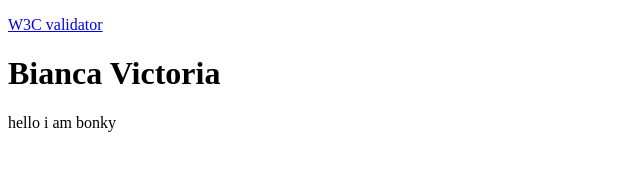
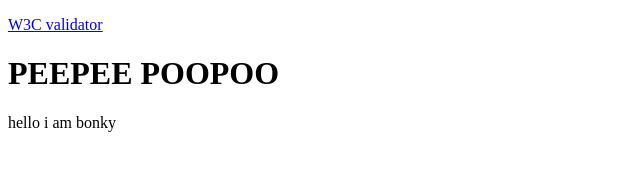
Before and after one commit to biancavictoria-illustrations/biancavictoria-illustrations, a plain HTML site: page index.html in a window 1280 px wide. Shown: the whole page, without its empty margins (0-640 px from the left). Drawn offline with Linux system fonts and the light colour scheme.

Commit message:
I CHANGED IT

```diff
--- a/index.html
+++ b/index.html
@@ -20,7 +20,7 @@ EMAIL: byvictor@uci.edu
        W3C validator
     </a>
       <h1>
-        Bianca Victoria
+        PEEPEE POOPOO
       </h1>
     hello i am bonky
   </p>
```
